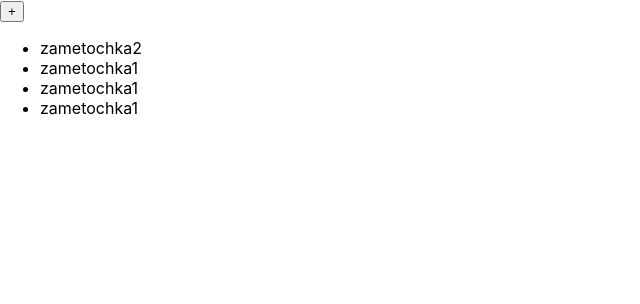
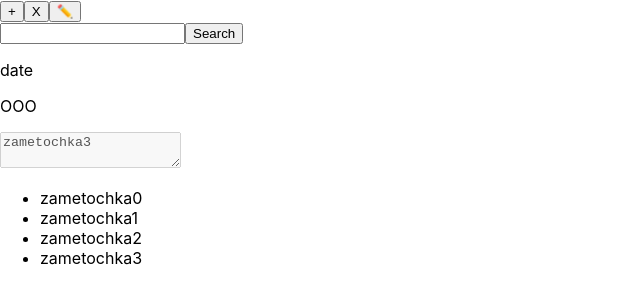
Before and after one commit to EITalanova/for-notes, a React (Create React App) app: page / in a window 1280 px wide. Shown: the top 304 px of the page, without its empty margins (0-640 px from the left). Built offline with nearby package versions, Linux system fonts and the light colour scheme.

Commit message:
Fixed creating and editing methods, added delete notes methode, modal window

```diff
--- a/src/components/App.jsx
+++ b/src/components/App.jsx
@@ -1,18 +1,19 @@
-import React, { useState } from 'react';
+import React, { useState, useEffect } from 'react';
 import { nanoid } from 'nanoid';
 
-import Workspace from './Workspace/Workspace';
 import ListItem from './ListItem/ListItem';
-import Sidebar from './Sidebar/Sidebar';
+import ModalDelete from './ModalDelete/ModalDelete';
+import SearchBox from './SearchBox/SearchBox';
 
 export const App = () => {
-  const [showNoteField, setShowNoteField] = useState(false);
-  const [noteText, setNoteText] = useState('');
+  const [disabled, setDisabled] = useState(true);
+  const [showModalDelete, setShowModalDelete] = useState(false);
+  const [searchText, setSearchText] = useState('');
 
   const [notes, setNotes] = useState([
     {
       id: nanoid(),
-      noteText: 'zametochka2',
+      noteText: 'zametochka0',
     },
     {
       id: nanoid(),
@@ -20,26 +21,37 @@ export const App = () => {
     },
     {
       id: nanoid(),
-      noteText: 'zametochka1',
+      noteText: 'zametochka2',
     },
     {
       id: nanoid(),
-      noteText: 'zametochka1',
+      noteText: 'zametochka3',
     },
   ]);
-  const [selectedItemIndex, setSelectedItemIndex] = useState(null);
+  const [selectedItemIndex, setSelectedItemIndex] = useState(notes.length - 1);
+  const [noteText, setNoteText] = useState(notes[notes.length - 1].noteText);
 
   const handleAddNote = () => {
-    setShowNoteField(true);
+    setNoteText('');
     setNotes([
       ...notes,
       {
         id: nanoid(),
-        noteText,
+        noteText: '',
       },
     ]);
     setSelectedItemIndex(notes.length);
   };
+
+  useEffect(() => {
+    setDisabled(true);
+  }, [selectedItemIndex]);
+
+  useEffect(() => {
+    notes.filter(note =>
+      note.noteText.toLocaleLowerCase().includes(searchText.toLocaleLowerCase)
+    );
+  }, [searchText]);
 
   const handleEditNote = e => {
     const updatedText = e.target.value;
@@ -47,9 +59,7 @@ export const App = () => {
     setNoteText(updatedText);
     setNotes(
       notes.map((note, index) =>
-          index === selectedItemIndex
-            ? { ...note, noteText: updatedText }
-            : note
+        index === selectedItemIndex ? { ...note, noteText: updatedText } : note
       )
     );
     // }
@@ -60,22 +70,30 @@ export const App = () => {
     setNoteText(noteText);
   };
 
-  //  const handleDeleteNote = (noteText, itemIndex) => {
-  //   setSelectedItemIndex(itemIndex);
-  //   setNoteText(noteText);
-  // };
+  const handleDeleteNote = () => {
+    setShowModalDelete(true);
+    const newNotes = [...notes];
+    newNotes.splice(selectedItemIndex, 1);
+    setNotes(newNotes);
+    setNoteText(newNotes[newNotes.length - 1].noteText);
+    setShowModalDelete(false);
+  };
 
   return (
     <>
       <div>
+        <div>
           <button onClick={handleAddNote}>+</button>
+          <button onClick={() => setShowModalDelete(true)}>X</button>
+          <button onClick={() => setDisabled(false)}>✏️</button>
 
-        {showNoteField && (
+          <SearchBox></SearchBox>
+        </div>
         <ListItem
           noteText={noteText}
           handleEditNote={handleEditNote}
+          disabled={disabled}
         ></ListItem>
-        )}
       </div>
       <div>
         <ul>
@@ -90,6 +108,12 @@ export const App = () => {
           ))}
         </ul>
       </div>
+      {showModalDelete && (
+        <ModalDelete
+          handleDeleteNote={handleDeleteNote}
+          handleCloseModal={() => setShowModalDelete(false)}
+        ></ModalDelete>
+      )}
     </>
   );
 };
--- a/src/components/ListItem/ListItem.jsx
+++ b/src/components/ListItem/ListItem.jsx
@@ -1,7 +1,7 @@
 import { useDispatch } from 'react-redux';
 import { updateNote } from 'store/noteSlice';
 
-const ListItem = ({ noteText, handleEditNote, editTextChange }) => {
+const ListItem = ({ noteText, handleEditNote, disabled }) => {
 //   const dispatch = useDispatch();
 
 //   const handleEditNote = (e) => {
@@ -16,7 +16,7 @@ const ListItem = ({ noteText, handleEditNote, editTextChange }) => {
     <div>
       <p>date</p>
       <p>ООО</p>
-      <textarea value={noteText} onChange={handleEditNote}
+      <textarea disabled={disabled} value={noteText} onChange={handleEditNote}
         // onClick={handleNoteUpdate}
       ></textarea>
     </div>
--- /dev/null
+++ b/src/components/ModalDelete/ModalDelete.jsx
@@ -0,0 +1,23 @@
+const ModalDelete = ({ handleDeleteNote, handleCloseModal }) => {
+  return (
+    <div>
+      <button onClick={handleCloseModal}>X
+        <svg>
+          <use>X</use>
+              </svg>
+              </button>
+        <p>Are you sure you want to delete this note?</p>
+        <ul>
+          <li>
+            <button onClick={handleDeleteNote}>Yes</button>
+          </li>
+          <li>
+            <button onClick={handleCloseModal}>No</button>
+          </li>
+        </ul>
+
+    </div>
+  );
+};
+
+export default ModalDelete;
--- a/src/components/SearchBox/SearchBox.jsx
+++ b/src/components/SearchBox/SearchBox.jsx
@@ -0,0 +1,12 @@
+
+const SearchBox = () => {
+
+    return (
+        <div>
+            <input type="text" />
+            <button>Search</button>
+        </div>
+    )
+};
+
+export default SearchBox;
```
Also changed, not shown: src/components/ModalDelete/ModalDelete.module.scss (added). Lines whose indentation alone changed are shown as unchanged.
